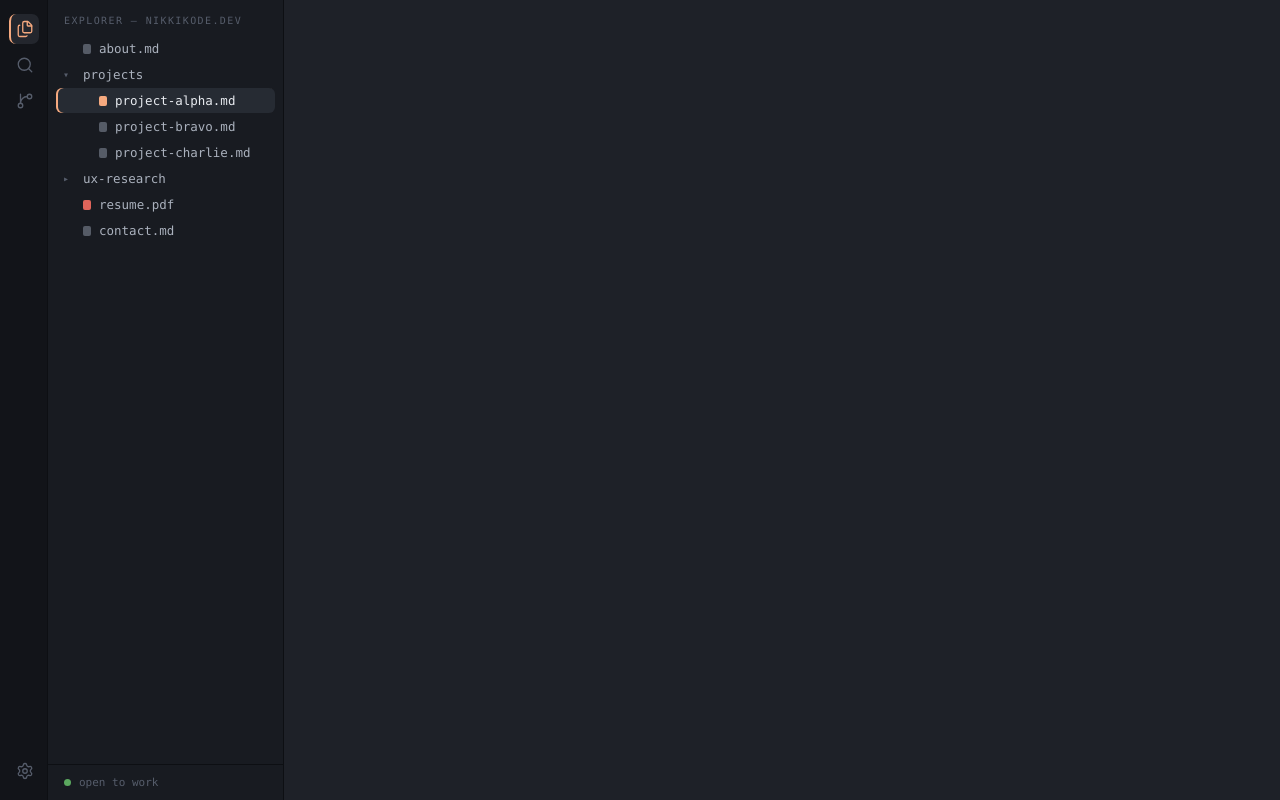
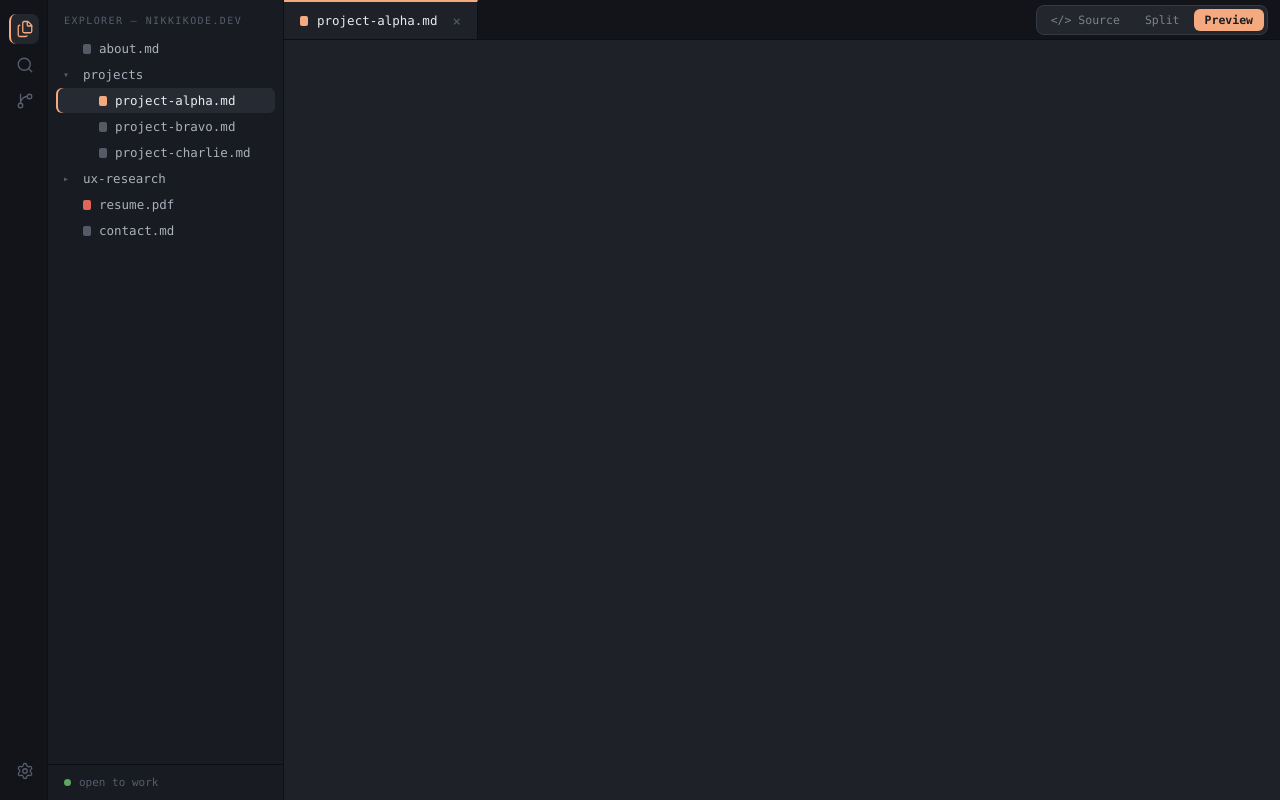
Before and after one commit to nikki-kode/Portfolio, a Next.js app in the folder portfolio-site/: page / in a window 1280 px wide. Built offline with nearby package versions, Linux system fonts and the light colour scheme.

Commit message:
Top tab bar added
Initial functionality present— clicking on a "file" on the left displays the tab name at the top in the "tab bar"

Source, split, & preview buttons present on right side of tab

```diff
--- a/portfolio-site/src/components/IDEShell/IDEShell.tsx
+++ b/portfolio-site/src/components/IDEShell/IDEShell.tsx
@@ -3,6 +3,7 @@
 import { useIDEState } from "@/hooks/useIDEState";
 import ActivityBar from "@/components/ActivityBar/ActivityBar";
 import FileTree from "@/components/FileTree/FileTree";
+import TabBar from "@/components/TabBar/TabBar";
 import styles from "./IDEShell.module.css";
 
 export default function IDEShell() {
@@ -18,8 +19,13 @@ export default function IDEShell() {
         toggleFolder={ide.toggleFolder}
       />
       <div className={styles.main}>
+        <TabBar
+          activeKey={ide.state.activeKey}
+          view={ide.state.view}
+          setView={ide.setView}
+        />
         <div className={styles.body}>
-          {/* TabBar, content, Terminal, StatusBar — coming next */}
+          {/* content, Terminal, StatusBar — coming next */}
         </div>
       </div>
     </div>
--- /dev/null
+++ b/portfolio-site/src/components/TabBar/TabBar.module.css
@@ -0,0 +1,80 @@
+.bar {
+  height: var(--tabbar-height);
+  flex: none;
+  display: flex;
+  align-items: stretch;
+  justify-content: space-between;
+  background: var(--activitybar-bg);
+  border-bottom: 1px solid var(--border-dark);
+}
+
+.tabs {
+  display: flex;
+  align-items: stretch;
+}
+
+.tab {
+  display: flex;
+  align-items: center;
+  gap: 9px;
+  padding: 0 16px;
+  background: var(--editor-bg);
+  color: var(--text-heading-2);
+  font-size: 12.5px;
+  border-top: 2px solid var(--accent);
+  border-right: 1px solid var(--border-dark);
+}
+
+.tabDot {
+  width: 8px;
+  height: 10px;
+  border-radius: 2px;
+  background: var(--accent);
+  flex: none;
+}
+
+.tabClose {
+  color: var(--text-dimmest);
+  font-size: 14px;
+  margin-left: 6px;
+  line-height: 1;
+}
+
+/* View toggle */
+.toggleWrap {
+  display: flex;
+  align-items: center;
+  padding: 0 12px;
+}
+
+.toggle {
+  display: flex;
+  gap: 3px;
+  background: var(--card-bg);
+  border: 1px solid var(--border-subtle);
+  border-radius: 8px;
+  padding: 3px;
+}
+
+.toggleBtn {
+  padding: 4px 11px;
+  border-radius: 6px;
+  font-size: 11.5px;
+  font-family: ui-monospace, SFMono-Regular, Menlo, monospace;
+  color: var(--text-dim);
+  transition: background 0.1s, color 0.1s;
+}
+
+.toggleBtn:hover {
+  color: var(--text-muted);
+}
+
+.toggleBtnActive {
+  background: var(--accent);
+  color: #1a1d23;
+  font-weight: 600;
+}
+
+.toggleBtnActive:hover {
+  color: #1a1d23;
+}
--- /dev/null
+++ b/portfolio-site/src/components/TabBar/TabBar.tsx
@@ -0,0 +1,43 @@
+import clsx from "clsx";
+import type { View } from "@/hooks/useIDEState";
+import styles from "./TabBar.module.css";
+
+type Props = {
+  activeKey: string;
+  view: View;
+  setView: (v: View) => void;
+};
+
+const VIEWS: { value: View; label: string }[] = [
+  { value: "code", label: "</> Source" },
+  { value: "split", label: "Split" },
+  { value: "preview", label: "Preview" },
+];
+
+export default function TabBar({ activeKey, view, setView }: Props) {
+  return (
+    <div className={styles.bar}>
+      <div className={styles.tabs}>
+        <div className={styles.tab}>
+          <span className={styles.tabDot} />
+          {activeKey}
+          <span className={styles.tabClose}>×</span>
+        </div>
+      </div>
+
+      <div className={styles.toggleWrap}>
+        <div className={styles.toggle}>
+          {VIEWS.map(({ value, label }) => (
+            <button
+              key={value}
+              className={clsx(styles.toggleBtn, view === value && styles.toggleBtnActive)}
+              onClick={() => setView(value)}
+            >
+              {label}
+            </button>
+          ))}
+        </div>
+      </div>
+    </div>
+  );
+}
```
